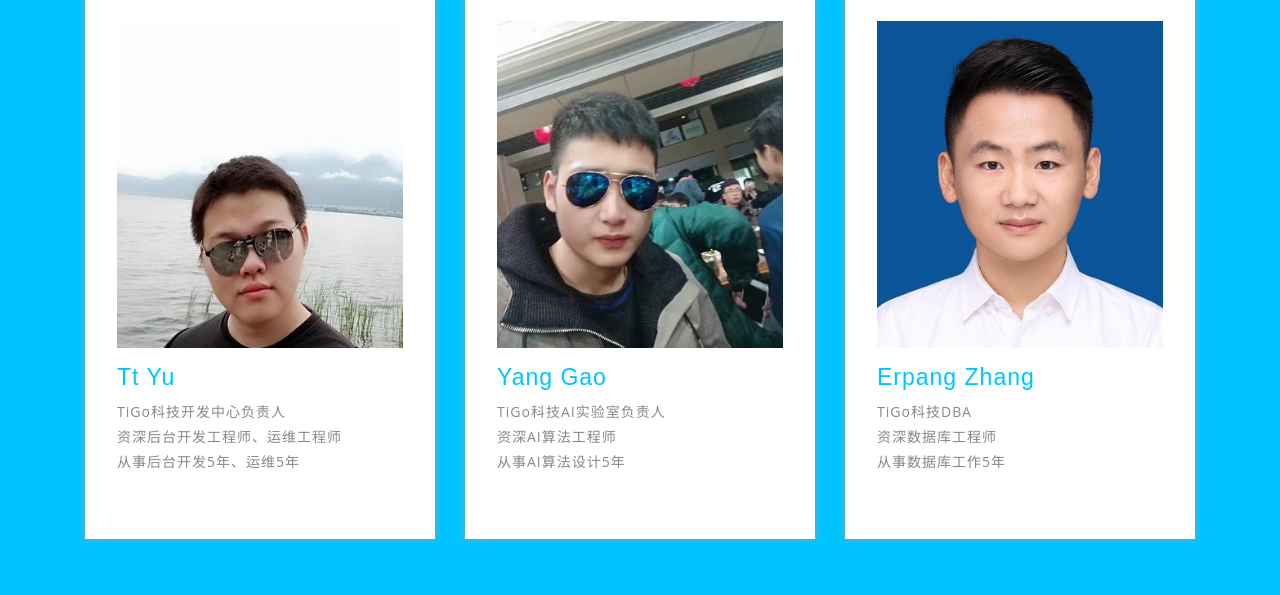
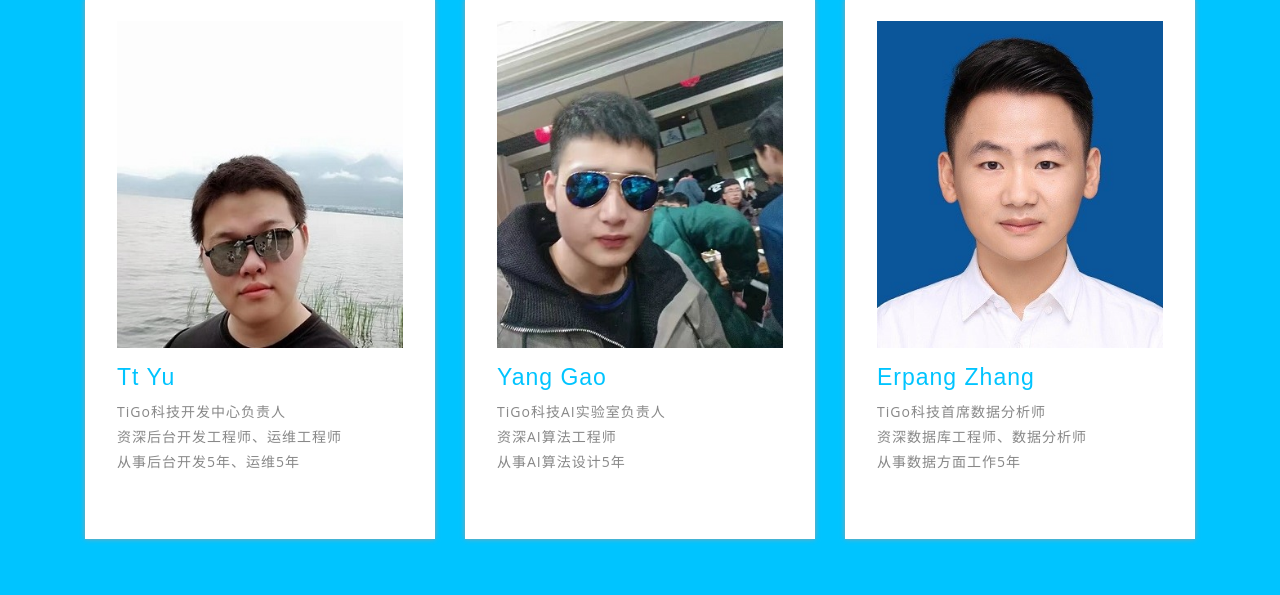
Before and after one commit to MilkOreo/tigotech, a Django app: page / in a window 1280 px wide. Shown: the part 3174-3769 px from the top of the page. Run offline with Django 3.2, Linux system fonts and the light colour scheme; some libraries are stand-ins or nearby versions.

Commit message:
modified index.html

```diff
--- a/home/templates/home/index.html
+++ b/home/templates/home/index.html
@@ -294,9 +294,9 @@
                 <div class="wthree-team-work ">
                     <img src="../../static/images/erpang.jpg" alt="news image" class="img-fluid">
                     <h4 class="mt-3 mb-2">Erpang Zhang</h4>
-                    <p>TiGo科技DBA<br>
-                        资深数据库工程师<br>
-                        从事数据库工作5年
+                    <p>TiGo科技首席数据分析师<br>
+                        资深数据库工程师、数据分析师<br>
+                        从事数据方面工作5年
                     </p>
                     <div class="team-icons mt-lg-4 mt-3">
                     </div>
```
